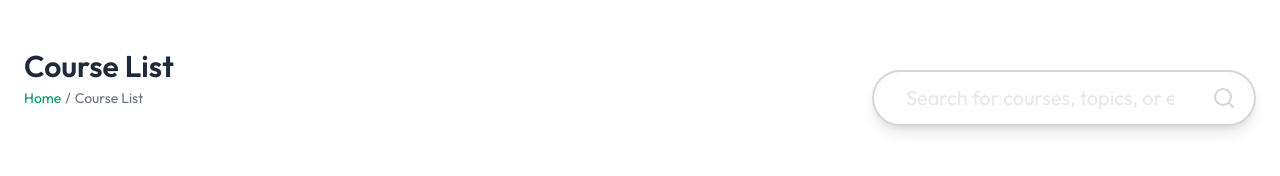
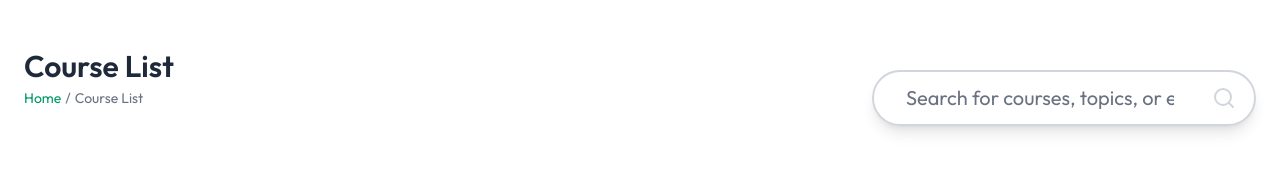
Before and after one commit to Adarsh-Chaubey03/VidyaTrack, a React (Vite) app in the folder client/: page /course-list in a window 1280 px wide. Shown: the part 140-316 px from the top of the page. Built offline with nearby package versions, Linux system fonts and the light colour scheme; no server answers.

Commit message:
Update CourseList.jsx

```diff
--- a/client/src/pages/student/CourseList.jsx
+++ b/client/src/pages/student/CourseList.jsx
@@ -48,7 +48,7 @@ function CourseList() {
 
                     {/* Search Bar */}
                     <div className="w-full md:w-96">
-                        <SearchBar data={input || ''} />
+                        <SearchBar data={input || ''} textColor="text-gray-500" inputClassName="placeholder:text-gray-500" />
                     </div>
                 </div>
 
```
